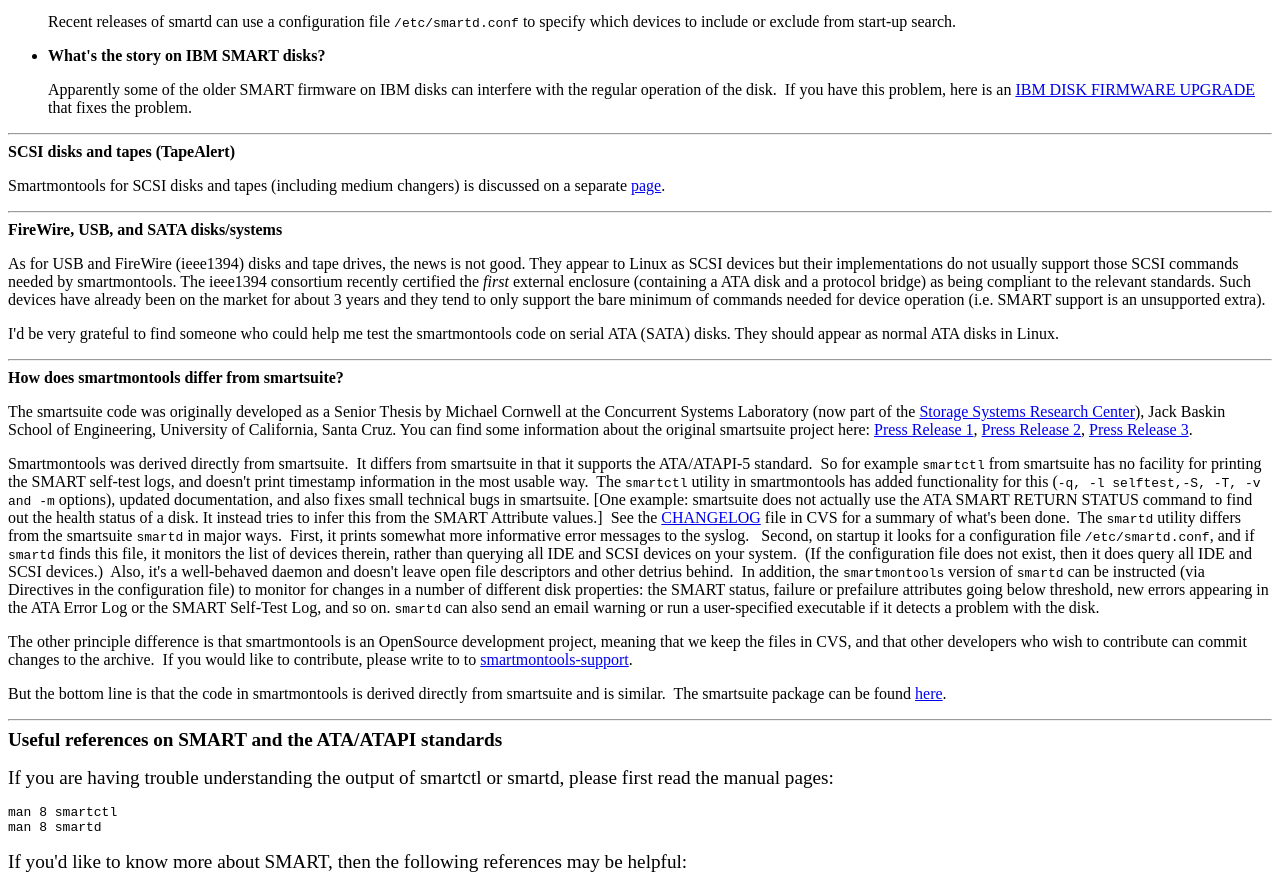
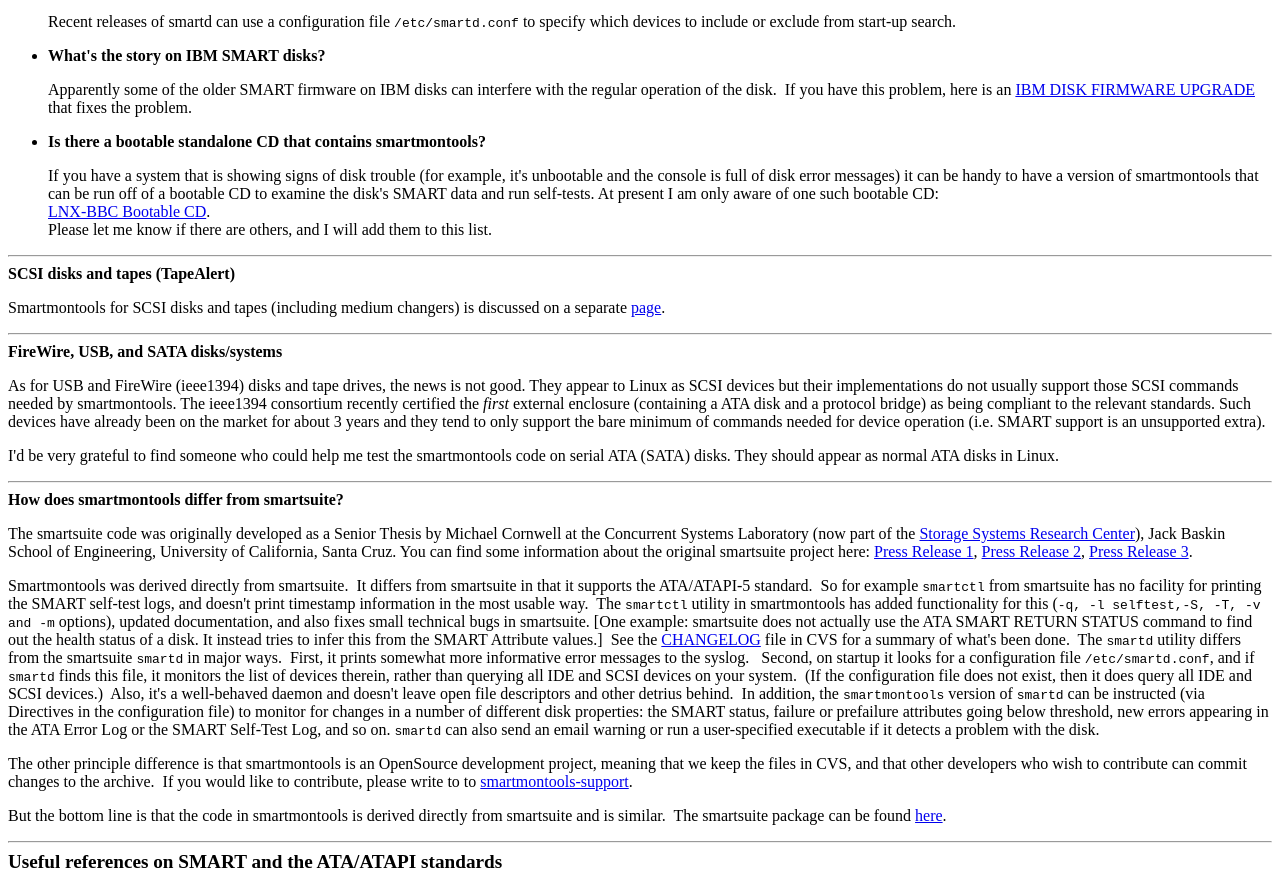
Before and after one commit to solashR/smartmontools, a plain HTML site: page trunk/www/index.html in a window 1280 px wide. Shown: the part 3102-3988 px from the top of the page. Drawn offline with Linux system fonts and the light colour scheme.

Commit message:
Added "list" of bootable CD distributions with smartmontools

```diff
--- a/trunk/www/index.html
+++ b/trunk/www/index.html
@@ -308,6 +308,20 @@ interfere with the regular operation of the disk.&#160; If you have this
 problem, here is an <a href="http://www.geocities.com/dtla_update/">IBM
 DISK FIRMWARE UPGRADE</a> that fixes the problem.
 </p></li>
+
+<li><b>Is there a bootable standalone CD that contains smartmontools?</b>
+
+<p>If you have a system that is showing signs of disk trouble (for
+example, it's unbootable and the console is full of disk error
+messages) it can be handy to have a version of smartmontools that can
+be run off of a bootable CD to examine the disk's SMART data and run
+self-tests.  At present I am only aware of one such bootable CD: <br>
+<a href="http://www.lnx-bbc.org/">LNX-BBC Bootable CD</a>.
+<br>
+Please let me know if there are others, and I will add them to this
+list.
+</p></li>
+
 </ul>
 
 <hr size="2" /><a name="scsi"></a><b>SCSI disks and tapes (TapeAlert)</b>
```
